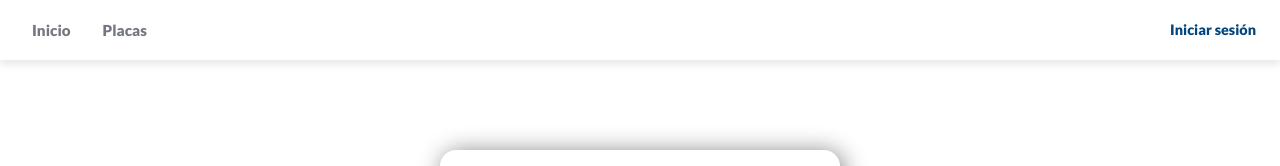
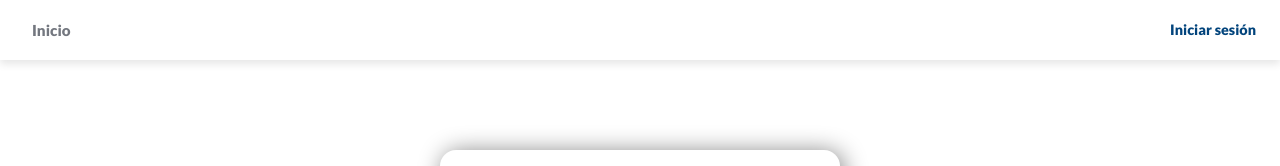
Before and after one commit to DaltonMaza/front-end_PIS6TO, a Next.js app: page /login in a window 1280 px wide. Shown: the top 166 px of the page. Built offline with nearby package versions, Linux system fonts and the light colour scheme.

Commit message:
fix permisos para funcionalidades y pantallas

```diff
--- a/src/app/components/NavBar.js
+++ b/src/app/components/NavBar.js
@@ -5,7 +5,7 @@ import { useRouter } from "next/navigation";
 import { useAuth } from "@/context/AuthContext";
 
 export default function NavBar() {
-  const { token, logoutUser } = useAuth();
+  const { role, token, logoutUser } = useAuth();
   const router = useRouter();
 
   const handleLogout = () => {
@@ -24,26 +24,13 @@ export default function NavBar() {
               Inicio
             </Link>
           </li>
-          <li>
-            <Link href={"/placas"}>
-              Placas
-            </Link>
-          </li>
-          {/* <li>
-            <Link href={"/sensor"}>
-              Sensores
-            </Link>
-          </li>
-          <li>
-            <Link href={"/history"}>
-              Historial
-            </Link>
-          </li>
-          <li>
-            <Link href={"/pronosticos"}>
-              Pronóstico
-            </Link>
-          </li> */}
+          {role === 'Administrador' &&
+            <li>
+              <Link href={"/placas"}>
+                Placas
+              </Link>
+            </li>
+          }
           {token &&
             <li>
               <Link href={"/perfil"}>
@@ -51,7 +38,7 @@ export default function NavBar() {
               </Link>
             </li>
           }
-          {token &&
+          {role === 'Administrador' &&
             <li>
               <Link href={"/crear_usuario"}>
                 Nuevo usuario
```
